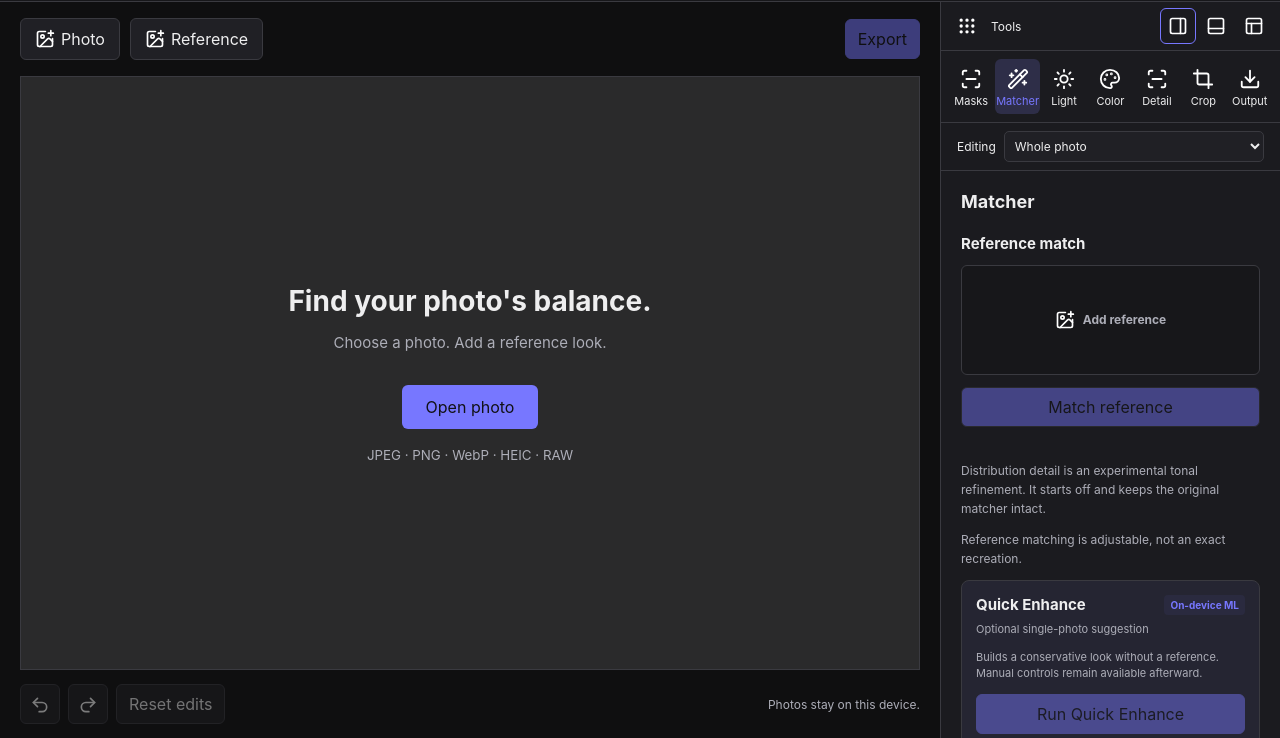
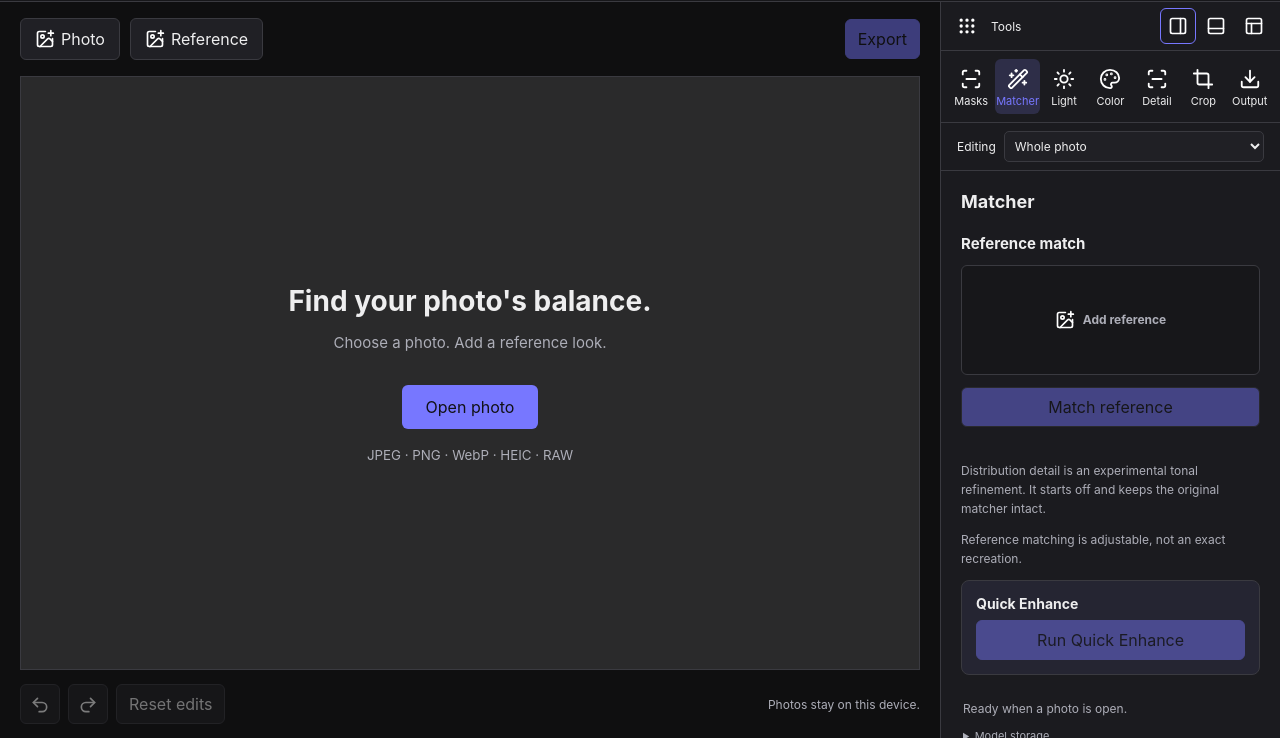
Before and after one commit to adeshp32/colorcheck, a website: page web/index.html in a window 1280 px wide. Shown: the part 62-800 px from the top of the page. Drawn offline with Linux system fonts and the light colour scheme.

Commit message:
Compact Quick Enhance and fullscreen tools

```diff
--- a/web/index.html
+++ b/web/index.html
@@ -552,16 +552,8 @@
               data-state="idle"
             >
               <div class="smart-enhance-heading">
-                <div>
-                  <h3>Quick Enhance</h3>
-                  <span>Optional single-photo suggestion</span>
-                </div>
-                <span class="model-badge">On-device ML</span>
+                <h3>Quick Enhance</h3>
               </div>
-              <p>
-                Builds a conservative look without a reference. Manual controls
-                remain available afterward.
-              </p>
               <div class="smart-enhance-actions">
                 <button id="enhance" disabled>Run Quick Enhance</button>
                 <button id="cancel-enhance" hidden>Cancel</button>
--- a/web/styles/editor.css
+++ b/web/styles/editor.css
@@ -1066,6 +1066,29 @@ main:fullscreen {
 .image-fullscreen .social-footer {
   display: none;
 }
+@media (min-width: 761px) {
+  .image-fullscreen main[data-dock="right"] {
+    height: 100dvh;
+    min-height: 0;
+    overflow: hidden;
+  }
+  .image-fullscreen main[data-dock="right"] .workspace,
+  .image-fullscreen main[data-dock="right"] aside {
+    height: 100dvh;
+    min-height: 0;
+    max-height: 100dvh;
+  }
+  .image-fullscreen main[data-dock="right"] aside {
+    overflow: hidden;
+  }
+  .image-fullscreen main[data-dock="right"] .inspector {
+    flex: 1;
+    min-height: 0;
+    overflow-y: auto;
+    overscroll-behavior: contain;
+    scrollbar-gutter: stable;
+  }
+}
 @media (max-width: 760px) {
   .viewer[data-tool-swipe="true"] {
     touch-action: none;
@@ -1344,31 +1367,11 @@ select {
 }
 .smart-enhance-heading {
   display: flex;
-  align-items: flex-start;
-  justify-content: space-between;
-  gap: 10px;
+  align-items: center;
 }
 .smart-enhance-heading h3 {
-  margin: 0 0 3px;
-  font-size: 15px;
-}
-.smart-enhance-heading div > span,
-.smart-enhance > p {
-  color: var(--muted);
-  font-size: 11px;
-  line-height: 1.45;
-}
-.smart-enhance > p {
-  margin: 12px 0;
-}
-.model-badge {
-  flex: none;
-  padding: 4px 6px;
-  border-radius: 4px;
-  background: color-mix(in srgb, var(--accent) 12%, var(--surface));
-  color: var(--accent);
-  font-size: 10px;
-  font-weight: 700;
+  margin: 0 0 8px;
+  font-size: 14px;
 }
 .smart-enhance-actions {
   display: flex;
```
